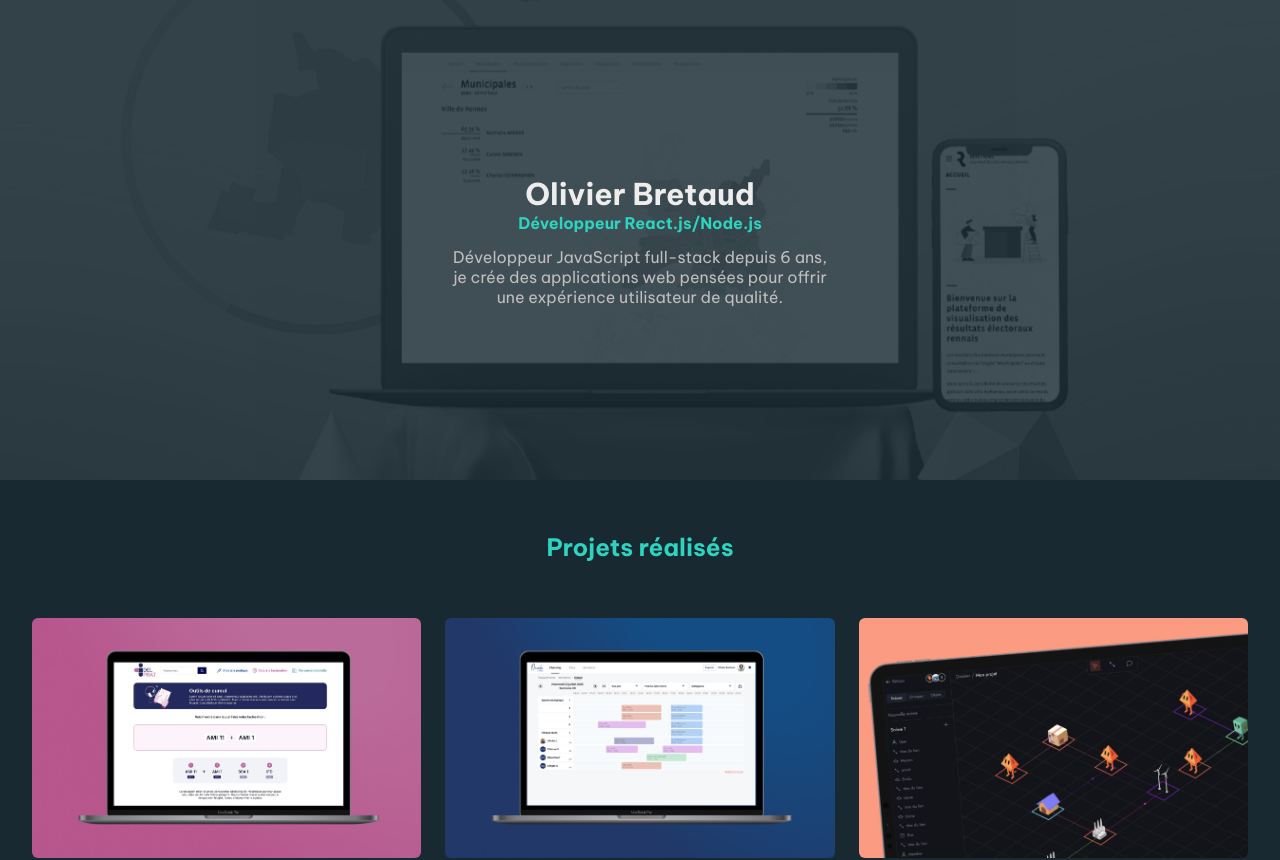
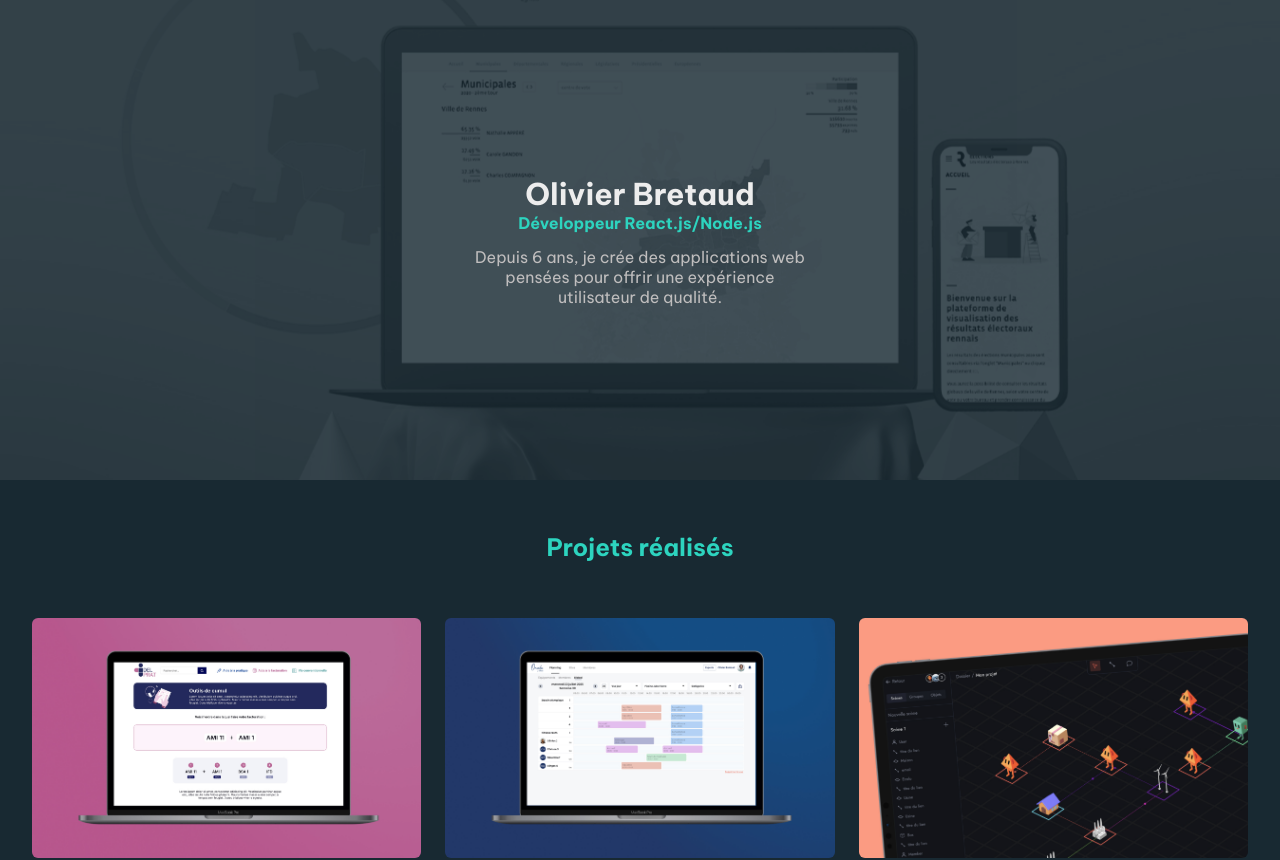
Before and after one commit to olivierbretaud/portfolio-2025, a Next.js app: page / in a window 1280 px wide. Shown: the top 860 px of the page. Built offline with nearby package versions, Linux system fonts and the light colour scheme.

Commit message:
fix(Wording)

```diff
--- a/src/components/ui/Header/index.tsx
+++ b/src/components/ui/Header/index.tsx
@@ -29,7 +29,7 @@ export default function Header() {
       <div className={styles.content}>
         <h1>Olivier Bretaud</h1>
         <h1>Développeur React.js/Node.js</h1>
-        <p>Développeur JavaScript full-stack depuis {year} ans,<br />je crée des applications web pensées pour offrir<br />une expérience utilisateur de qualité.</p>
+        <p>Depuis {year} ans, je crée des applications web<br />pensées pour offrir une expérience <br />utilisateur de qualité.</p>
       </div>
       <div className={styles.bg}>
         <div className={styles.slider}>
```
